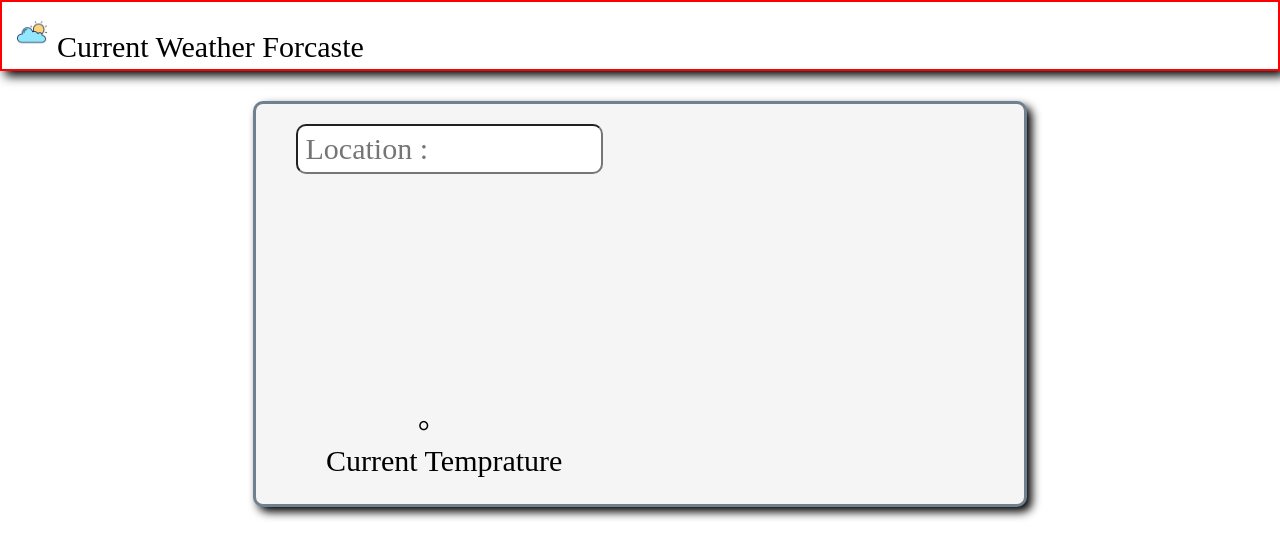
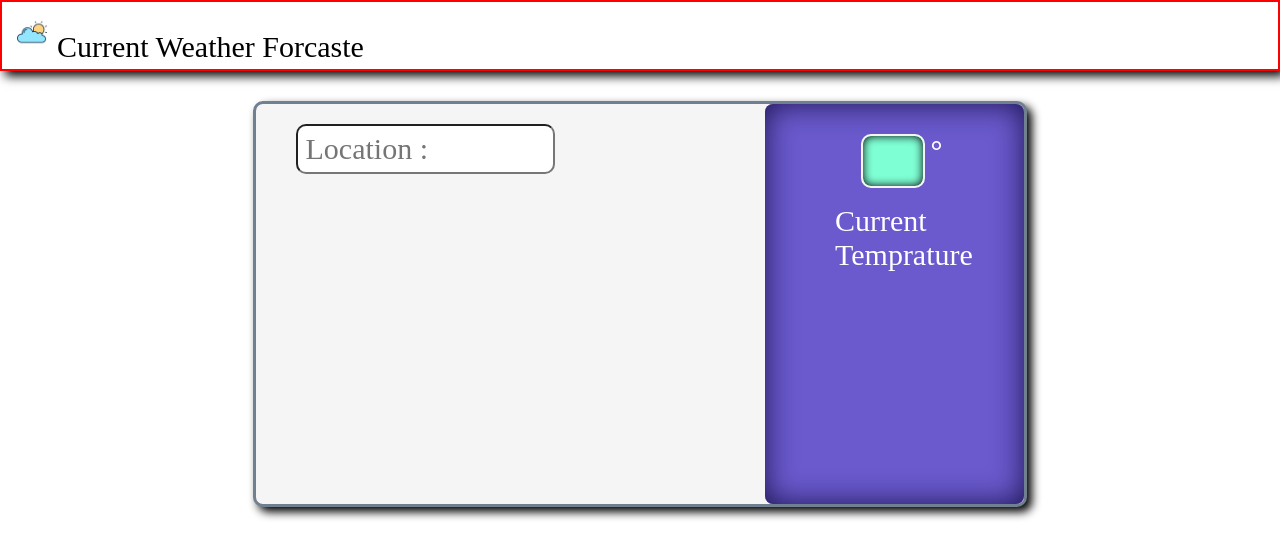
Before and after one commit to ayushmarch94/Weather-app, a React (Create React App) app: page / in a window 1280 px wide. Shown: the top 558 px of the page. Built offline with nearby package versions, Linux system fonts and the light colour scheme; a web font is replaced by a local one.

Commit message:
Updated UI

```diff
--- a/src/App.css
+++ b/src/App.css
@@ -47,6 +47,8 @@ body{
   box-shadow: 5px 5px 10px  black;
   border: 3px solid slategray;
   background-color: whitesmoke;
+  display: flex;
+  justify-content: center;
 }
 
 #navbar{
@@ -57,7 +59,7 @@ body{
 }
 input{
   height: 50px;
-  width: 40%;
+  width: 100%;
   background-color: white;
   border-radius: 10px;
 }
@@ -84,6 +86,14 @@ input{
   margin-left: 10px;
 }
 
+#lower{
+  background-color: slateblue;
+  border-radius: 8px;
+  width: 100%;
+  color: white;
+  box-shadow: inset 0 0 30px rgb(27, 19, 78);
+}
+
 #lowermid{
   height: 70px;
   width: 200px;
@@ -95,18 +105,26 @@ input{
 #temprature{
   height: 50px;
   width: 70px;
-  margin-top: 40px;
-  margin-left: 5%;
+  margin-top: 0px;
+  margin-left: 35%;
+  border: 2px solid whitesmoke;
+  border-radius: 10px;
+  background-color: aquamarine;
+  color: black;
+  font-weight: bold;
+  box-shadow: inset 0 0 10px ;
 }
 
 #unit{
   height: 50px;
   width: 70px;
-  margin-top: 40px;
+  margin-top: 0px;
   margin-left: 5px;
+  font-weight: bold;
 }
 
 #lowerlower{
+  margin-top: 0px;
   font-size: 30px;
   height: 50px;
   width: 50%;
--- a/src/App.js
+++ b/src/App.js
@@ -29,7 +29,7 @@ function App() {
     <>
       <div id="heading">
 
-        <p><img src={require('./imgaes/weather.png')} width={30} />Current Weather Forcaste</p>
+        <p><img src={require('./images/weather.png')} width={30} />Current Weather Forcaste</p>
       </div>
       <div id="page">
         <div id="main">
@@ -38,7 +38,7 @@ function App() {
           </div>
           <div id="mid">
             <div id="location">
-              {city}
+              {/* {city} */}
             </div>
           </div>
           <div id="lower">
@@ -56,7 +56,6 @@ function App() {
               </div>
             </div>
           </div>
-
         </div>
       </div>
     </>
```
Also changed, not shown: src/images/weather.png (renamed from src/imgaes/weather.png).
